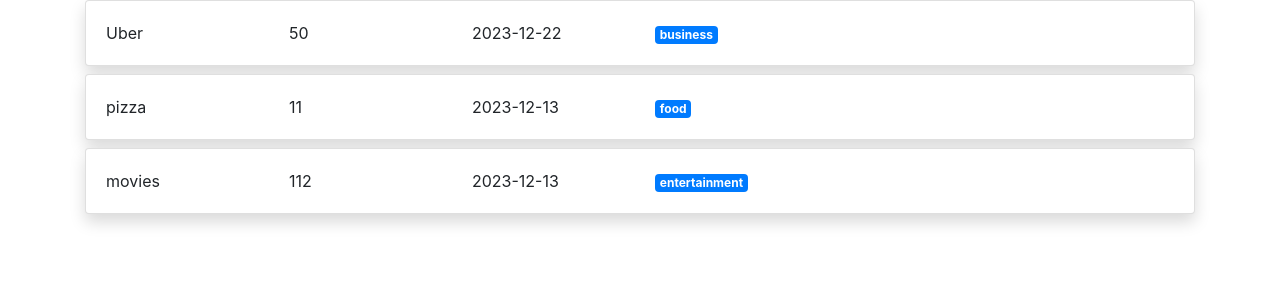
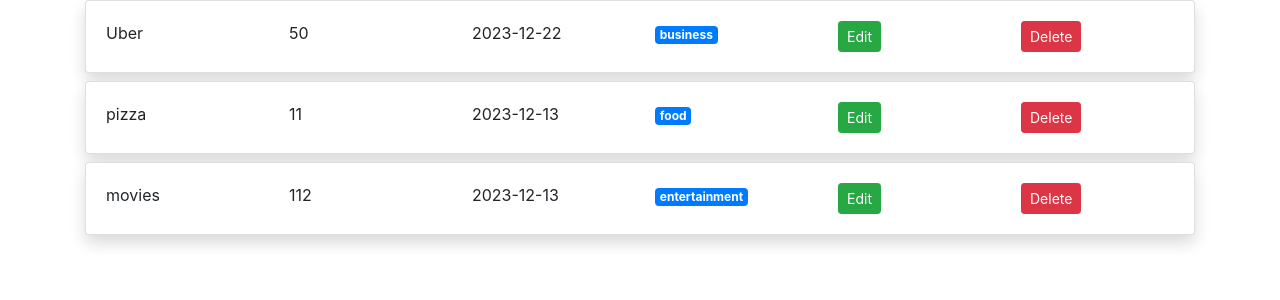
Before and after one commit to bitmap357/Expense_Manager, a Flask app: page /expenses in a window 1280 px wide. Shown: the top 300 px of the page. Run offline with Flask 3, Linux system fonts and the light colour scheme; data comes from the database, SQL or seed files in the repository.

Commit message:
Edit and Delete buttons

```diff
--- a/templates/expenses.html
+++ b/templates/expenses.html
@@ -14,6 +14,12 @@
                         <div class="col-md-2">
                             <span class="badge badge-primary">{{expense.category}}</span>
                             </div>
+                        <div class="col-md-2">
+                            <a href="#" class="btn btn-sm btn-success">Edit</a>
+                        </div>
+                        <div class="col-md-2">
+                            <a href="#" class="btn btn-sm btn-danger">Delete</a>
+                        </div>
                     </div>
                 </div>
             </div>
```
